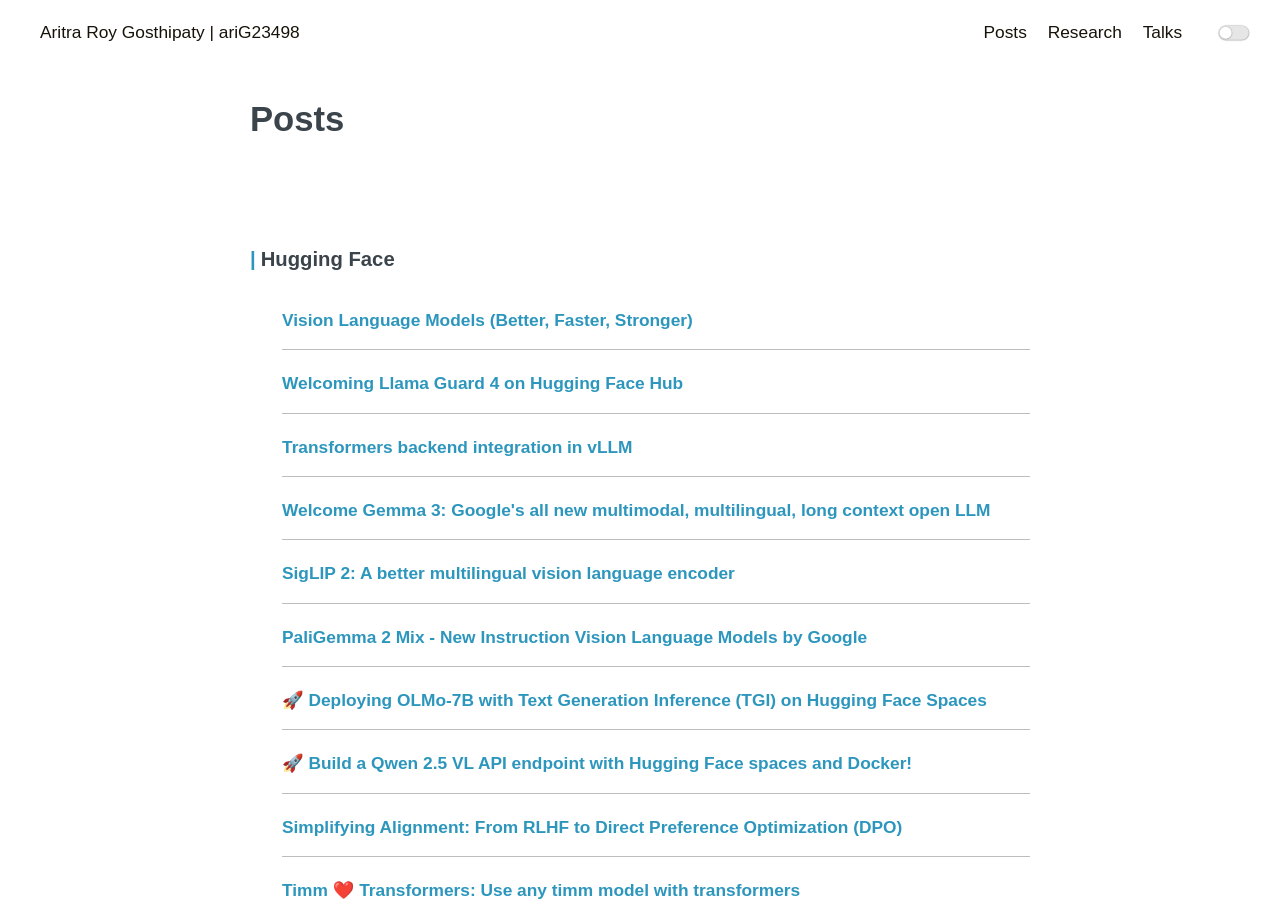
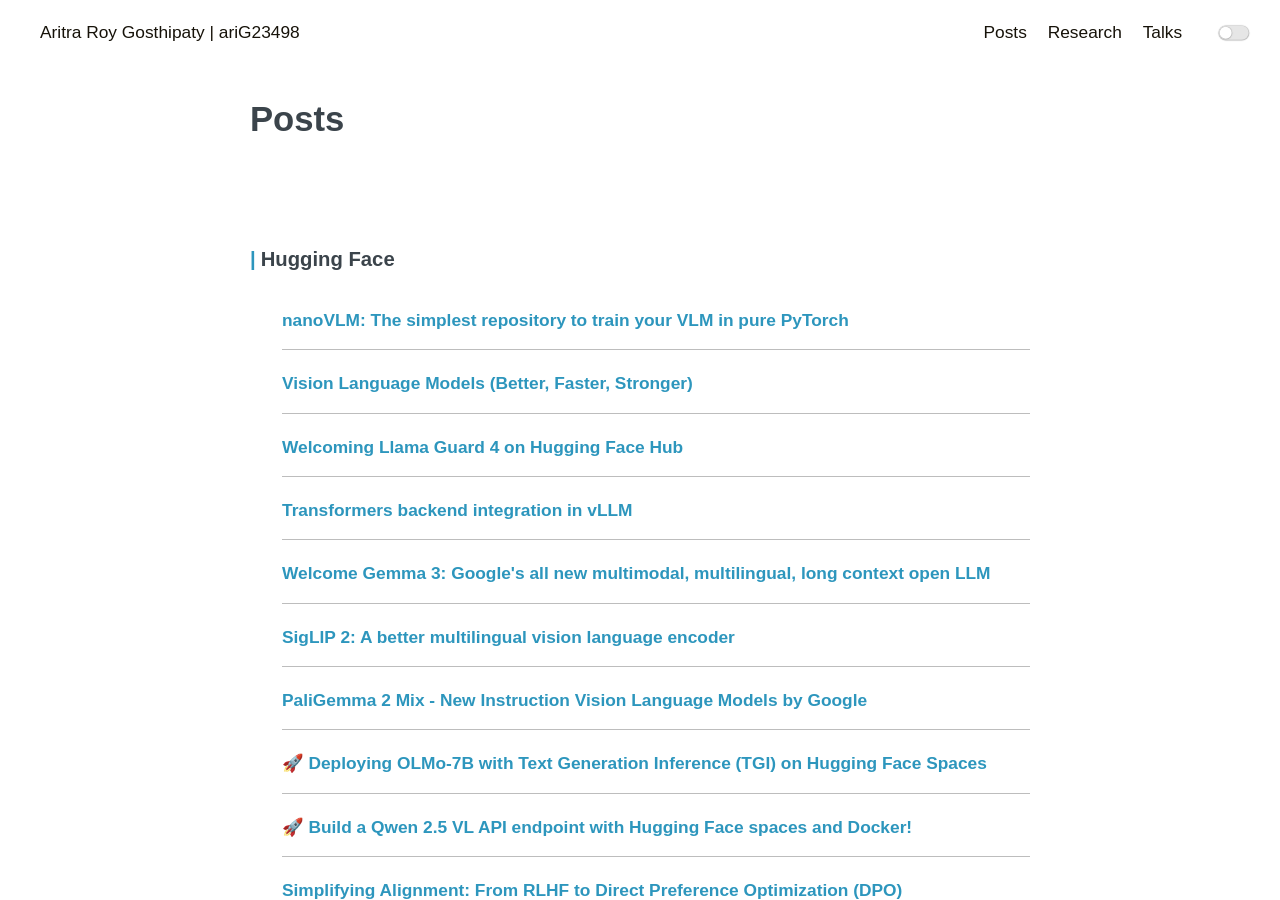
Before and after one commit to ariG23498/ariG23498.github.io, a Jekyll site: the page built from blogs.md, in a window 1280 px wide and 900 px high. Built offline with Jekyll 4.4.1, drawn with Linux system fonts in a browser that asks for light colours.

Commit message:
Update blogs.md

```diff
--- a/blogs.md
+++ b/blogs.md
@@ -7,6 +7,9 @@ permalink: /posts
 <div class="main">
    <div class="post-wrap archive">
       <h3>Hugging Face</h3>
+      <article class="archive-item">
+         <a class="archive-item-link" href="https://huggingface.co/blog/nanovlm" target="_blank" rel="noopener noreferrer">nanoVLM: The simplest repository to train your VLM in pure PyTorch</a>
+      </article>
       <article class="archive-item">
          <a class="archive-item-link" href="https://huggingface.co/blog/vlms-2025" target="_blank" rel="noopener noreferrer">Vision Language Models (Better, Faster, Stronger)</a>
       </article>
```
